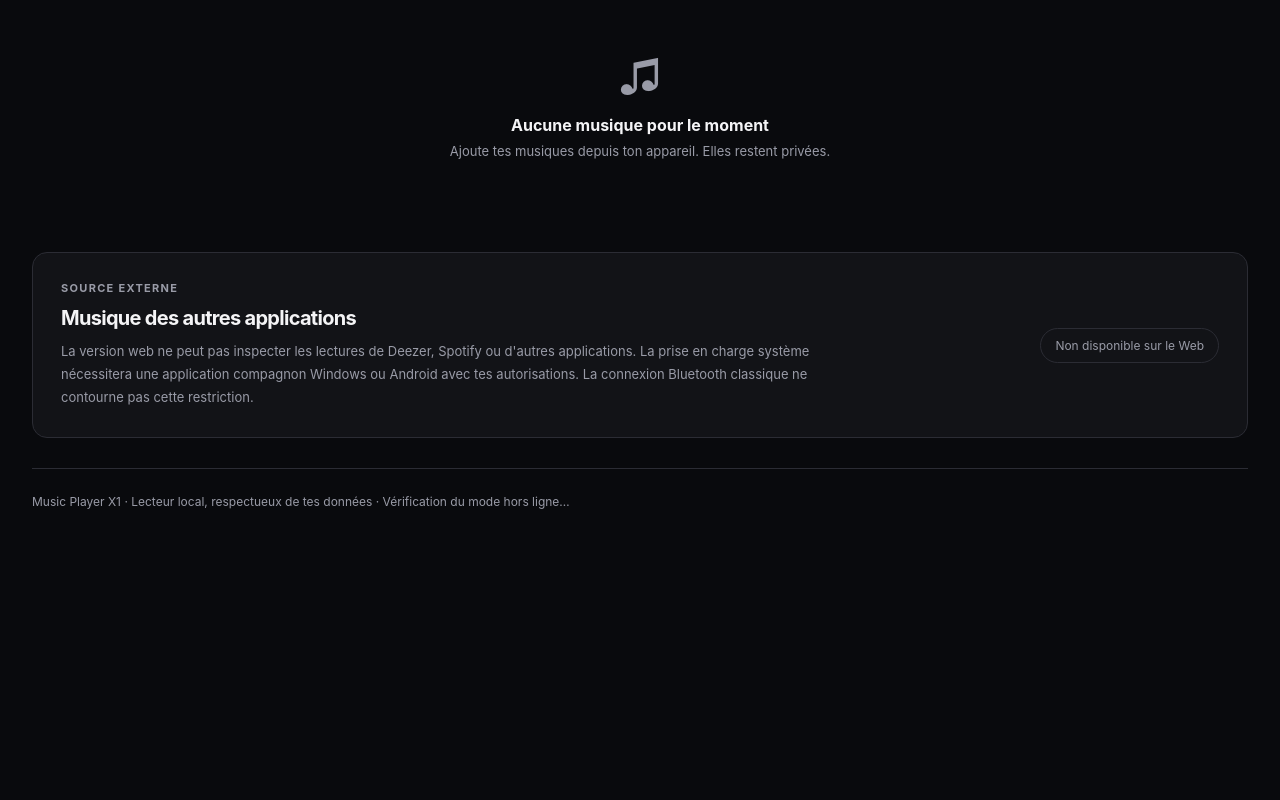
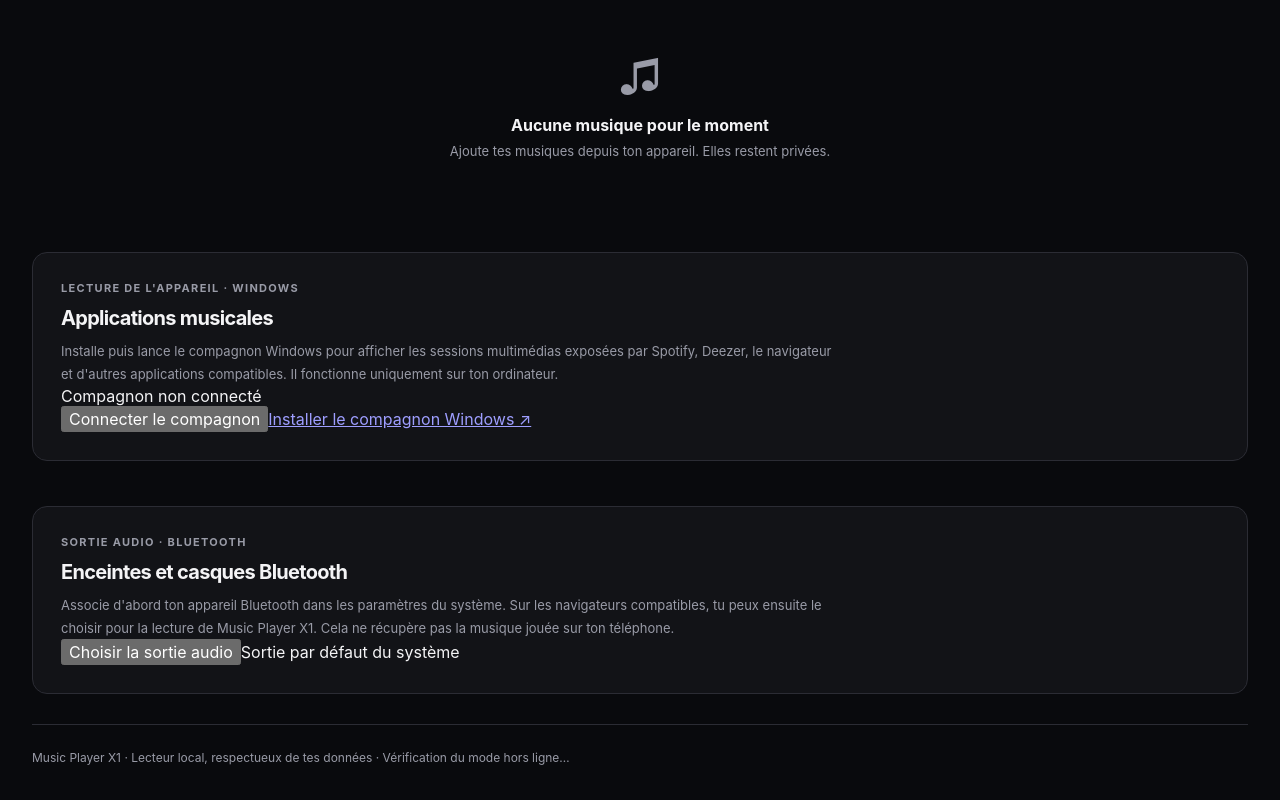
Before and after one commit to GabyY-1/Music-Player-X1, a plain HTML site: page index.html in a window 1280 px wide. Shown: the part 954-1754 px from the top of the page. Before the commit the page ends 1498 px from the top, so only its background shows below. Drawn offline with Linux system fonts and the light colour scheme.

Commit message:
Add native media companion and Bluetooth audio output controls

```diff
--- a/index.html
+++ b/index.html
@@ -27,7 +27,23 @@
   <section class="library-head"><div><p class="eyebrow">TA MUSIQUE</p><h2>Bibliothèque <span id="trackCount">0</span></h2></div><div class="library-actions"><input type="search" id="search" placeholder="Rechercher un titre…" aria-label="Rechercher une musique"><label class="add-button" for="fileInput">＋ Ajouter des musiques</label><input type="file" id="fileInput" accept="audio/*,.mp3,.m4a,.wav,.ogg,.flac,.aac,.opus" multiple hidden></div></section>
   <div class="tabs" role="tablist"><button class="tab active" data-view="all" role="tab" aria-selected="true">Toutes les musiques</button><button class="tab" data-view="favorites" role="tab" aria-selected="false">Favoris</button><button class="tab" data-view="queue" role="tab" aria-selected="false">File d'attente</button></div>
   <div class="track-list" id="trackList"><div class="empty"><span>♫</span><h3>Aucune musique pour le moment</h3><p>Ajoute des fichiers depuis ton appareil. Ils restent sur cet appareil et ne sont pas envoyés sur un serveur.</p></div></div>
-  <section class="connection"><div><p class="eyebrow">SOURCE EXTERNE</p><h2>Musique des autres applications</h2><p>La version web ne peut pas inspecter les lectures de Deezer, Spotify ou d'autres applications. La prise en charge système nécessitera une application compagnon Windows ou Android avec tes autorisations. La connexion Bluetooth classique ne contourne pas cette restriction.</p></div><span class="status">Non disponible sur le Web</span></section>
+<section class="connection" id="externalSection">
+  <div class="external-content">
+    <p class="eyebrow">LECTURE DE L'APPAREIL · WINDOWS</p>
+    <h2>Applications musicales</h2>
+    <p>Installe puis lance le compagnon Windows pour afficher les sessions multimédias exposées par Spotify, Deezer, le navigateur et d'autres applications compatibles. Il fonctionne uniquement sur ton ordinateur.</p>
+    <div class="external-status" id="externalStatus" aria-live="polite">Compagnon non connecté</div>
+    <div class="external-track" id="externalTrack" hidden>
+      <strong id="externalTitle">—</strong><span id="externalArtist">—</span>
+      <div class="external-buttons"><button id="externalPrev" type="button" title="Précédent">|◀</button><button id="externalPlay" type="button">▶ / Ⅱ</button><button id="externalNext" type="button" title="Suivant">▶|</button></div>
+    </div>
+    <div class="external-actions"><button type="button" id="connectCompanion">Connecter le compagnon</button><a href="https://github.com/GabyY-1/Music-Player-X1/blob/main/companion/windows/README.md" target="_blank" rel="noopener noreferrer">Installer le compagnon Windows ↗</a></div>
+  </div>
+</section>
+<section class="connection" id="bluetoothSection">
+  <div class="external-content"><p class="eyebrow">SORTIE AUDIO · BLUETOOTH</p><h2>Enceintes et casques Bluetooth</h2><p>Associe d'abord ton appareil Bluetooth dans les paramètres du système. Sur les navigateurs compatibles, tu peux ensuite le choisir pour la lecture de Music Player X1. Cela ne récupère pas la musique jouée sur ton téléphone.</p>
+  <div class="external-actions"><button type="button" id="outputBtn">Choisir la sortie audio</button><span id="outputStatus" class="external-status" aria-live="polite">Sortie par défaut du système</span></div></div>
+</section>
 </main>
 <footer>Music Player X1 · Lecteur local, respectueux de tes données · <span id="offlineState">Vérification du mode hors ligne…</span></footer>
 </div>
```
